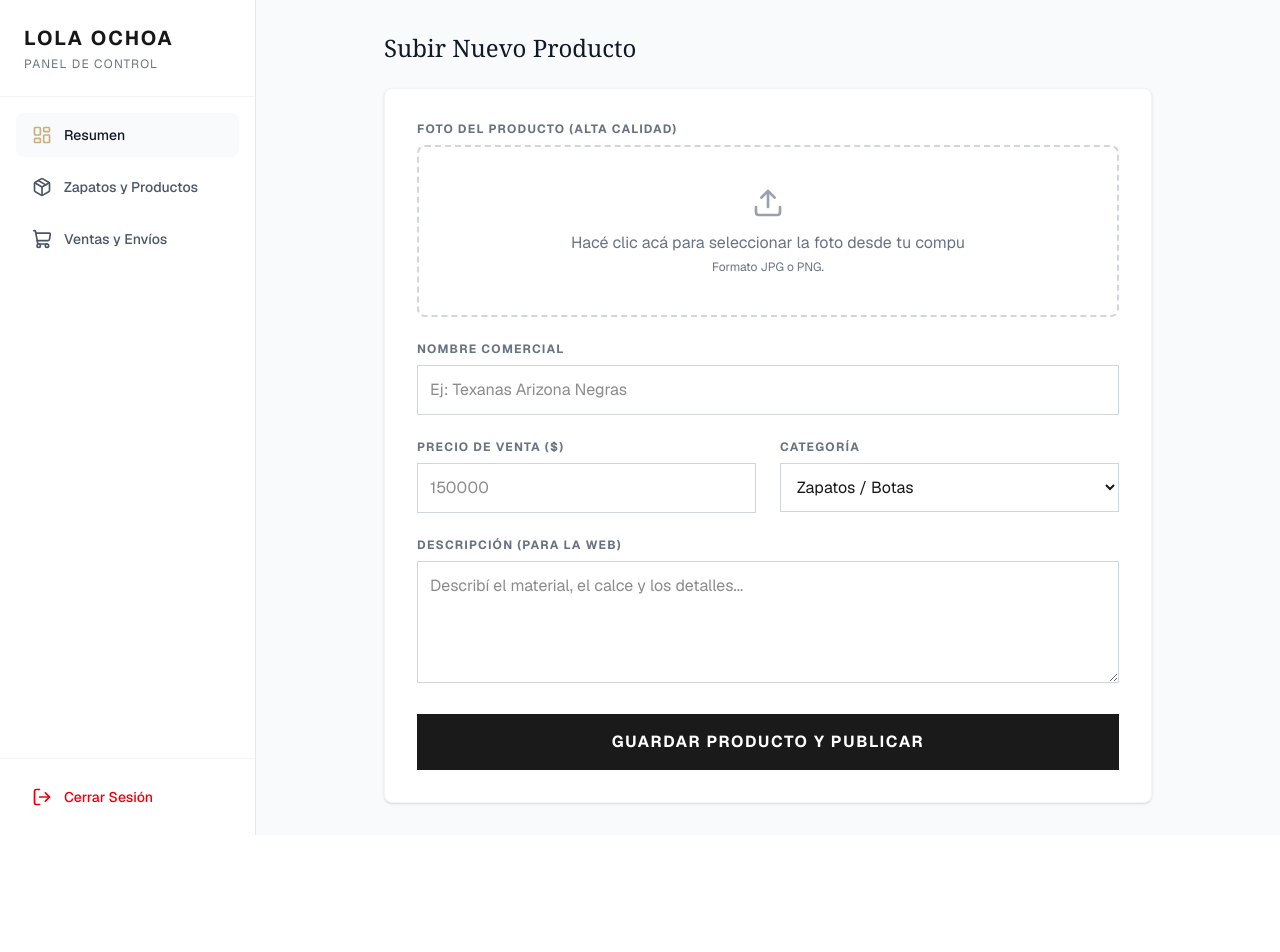
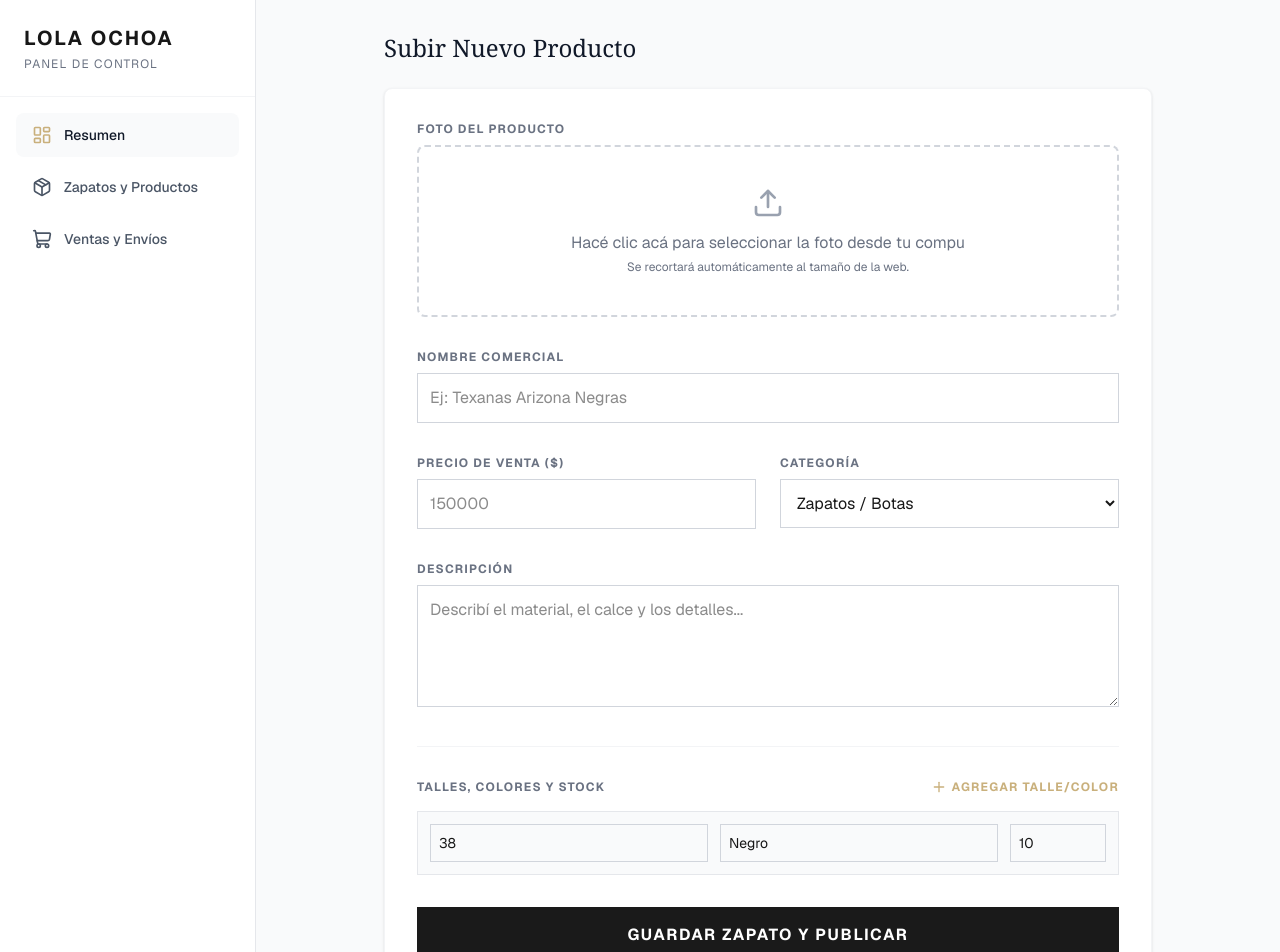
Before and after one commit to SunnyBritez/Lola-Ochoa, a Next.js app: page /admin/products/new in a window 1280 px wide. Shown: the top 952 px of the page. Before the commit the page ends 835 px from the top, so only its background shows below. Built offline with nearby package versions, Linux system fonts and the light colour scheme.

Commit message:
feat: Add variants support for sizes and colors

```diff
--- a/src/app/admin/products/new/page.tsx
+++ b/src/app/admin/products/new/page.tsx
@@ -2,7 +2,7 @@
 
 import { useState } from "react";
 import { useRouter } from "next/navigation";
-import { Upload, Loader2 } from "lucide-react";
+import { Upload, Loader2, Plus, Trash2 } from "lucide-react";
 import type { put } from "@vercel/blob";
 
 export default function NewProductPage() {
@@ -15,8 +15,23 @@ export default function NewProductPage() {
     description: "",
     price: "",
     category: "ZAPATOS",
-    stock: "10",
   });
+
+  const [variants, setVariants] = useState([{ size: "38", color: "Negro", stock: "10" }]);
+
+  const addVariant = () => {
+    setVariants([...variants, { size: "", color: "", stock: "0" }]);
+  };
+
+  const updateVariant = (index: number, field: string, value: string) => {
+    const newVariants = [...variants];
+    newVariants[index] = { ...newVariants[index], [field]: value };
+    setVariants(newVariants);
+  };
+
+  const removeVariant = (index: number) => {
+    setVariants(variants.filter((_, i) => i !== index));
+  };
 
   const handleSubmit = async (e: React.FormEvent) => {
     e.preventDefault();
@@ -25,7 +40,6 @@ export default function NewProductPage() {
     try {
       let imageUrl = null;
 
-      // 1. Upload image to Vercel Blob if selected
       if (file) {
         const response = await fetch(`/api/upload?filename=${file.name}`, {
           method: 'POST',
@@ -35,14 +49,17 @@ export default function NewProductPage() {
         imageUrl = blob.url;
       }
 
-      // 2. Save product to Database
+      // Calcular stock total sumando todas las variantes
+      const totalStock = variants.reduce((acc, curr) => acc + parseInt(curr.stock || "0"), 0);
+
       const res = await fetch("/api/products", {
         method: "POST",
         headers: { "Content-Type": "application/json" },
         body: JSON.stringify({
           ...formData,
           price: parseFloat(formData.price),
-          stock: parseInt(formData.stock),
+          stock: totalStock,
+          variants,
           imageUrl,
         }),
       });
@@ -60,14 +77,14 @@ export default function NewProductPage() {
   };
 
   return (
-    <div className="max-w-3xl mx-auto">
+    <div className="max-w-3xl mx-auto pb-20">
       <h2 className="text-2xl font-serif text-gray-900 mb-6">Subir Nuevo Producto</h2>
 
-      <form onSubmit={handleSubmit} className="bg-white p-8 border border-gray-100 shadow-sm rounded-lg space-y-6">
+      <form onSubmit={handleSubmit} className="bg-white p-8 border border-gray-100 shadow-sm rounded-lg space-y-8">
 
         {/* FOTO */}
         <div>
-          <label className="block text-xs font-bold text-gray-500 uppercase tracking-widest mb-2">Foto del Producto (Alta Calidad)</label>
+          <label className="block text-xs font-bold text-gray-500 uppercase tracking-widest mb-2">Foto del Producto</label>
           <div className="border-2 border-dashed border-gray-300 rounded-lg p-10 text-center hover:bg-gray-50 transition-colors cursor-pointer relative">
             <input
               type="file"
@@ -82,7 +99,7 @@ export default function NewProductPage() {
               <div className="text-gray-500 flex flex-col items-center">
                 <Upload className="w-8 h-8 mb-3 text-gray-400" />
                 <p>Hacé clic acá para seleccionar la foto desde tu compu</p>
-                <p className="text-xs mt-1">Formato JPG o PNG.</p>
+                <p className="text-xs mt-1">Se recortará automáticamente al tamaño de la web.</p>
               </div>
             )}
           </div>
@@ -134,7 +151,7 @@ export default function NewProductPage() {
 
         {/* DESCRIPCION */}
         <div>
-          <label className="block text-xs font-bold text-gray-500 uppercase tracking-widest mb-2">Descripción (Para la web)</label>
+          <label className="block text-xs font-bold text-gray-500 uppercase tracking-widest mb-2">Descripción</label>
           <textarea
             rows={4}
             value={formData.description}
@@ -144,15 +161,66 @@ export default function NewProductPage() {
           ></textarea>
         </div>
 
+        {/* VARIANTES (TALLES Y COLORES) */}
+        <div className="border-t border-gray-100 pt-8">
+          <div className="flex justify-between items-center mb-4">
+            <label className="block text-xs font-bold text-gray-500 uppercase tracking-widest">Talles, Colores y Stock</label>
+            <button
+              type="button"
+              onClick={addVariant}
+              className="text-xs uppercase tracking-widest font-bold text-[#c9b07c] hover:text-black flex items-center gap-1 transition-colors"
+            >
+              <Plus className="w-4 h-4" /> Agregar Talle/Color
+            </button>
+          </div>
+
+          <div className="space-y-3">
+            {variants.map((variant, index) => (
+              <div key={index} className="flex gap-3 items-center bg-gray-50 p-3 border border-gray-200">
+                <input
+                  type="text"
+                  placeholder="Talle (ej: 38)"
+                  required
+                  value={variant.size}
+                  onChange={e => updateVariant(index, 'size', e.target.value)}
+                  className="flex-1 border border-gray-300 p-2 text-sm focus:outline-none focus:border-[#c9b07c]"
+                />
+                <input
+                  type="text"
+                  placeholder="Color (ej: Negro)"
+                  required
+                  value={variant.color}
+                  onChange={e => updateVariant(index, 'color', e.target.value)}
+                  className="flex-1 border border-gray-300 p-2 text-sm focus:outline-none focus:border-[#c9b07c]"
+                />
+                <input
+                  type="number"
+                  placeholder="Stock"
+                  required
+                  min="0"
+                  value={variant.stock}
+                  onChange={e => updateVariant(index, 'stock', e.target.value)}
+                  className="w-24 border border-gray-300 p-2 text-sm focus:outline-none focus:border-[#c9b07c]"
+                />
+                {variants.length > 1 && (
+                  <button type="button" onClick={() => removeVariant(index)} className="text-gray-400 hover:text-red-600 p-2">
+                    <Trash2 className="w-4 h-4" />
+                  </button>
+                )}
+              </div>
+            ))}
+          </div>
+        </div>
+
         <button
           type="submit"
           disabled={loading}
           className="w-full bg-[#1a1a1a] hover:bg-black text-white py-4 font-bold tracking-widest uppercase flex items-center justify-center gap-3 transition-colors disabled:opacity-50"
         >
           {loading ? (
-            <><Loader2 className="w-5 h-5 animate-spin" /> Guardando en Base de Datos...</>
+            <><Loader2 className="w-5 h-5 animate-spin" /> Guardando...</>
           ) : (
-            "Guardar Producto y Publicar"
+            "Guardar Zapato y Publicar"
           )}
         </button>
       </form>
--- a/src/app/api/products/route.ts
+++ b/src/app/api/products/route.ts
@@ -4,7 +4,7 @@ import { prisma } from "@/lib/prisma";
 export async function POST(request: Request) {
   try {
     const body = await request.json();
-    const { name, description, price, category, stock, imageUrl } = body;
+    const { name, description, price, category, stock, variants, imageUrl } = body;
 
     const product = await prisma.product.create({
       data: {
@@ -13,6 +13,7 @@ export async function POST(request: Request) {
         price,
         category,
         stock,
+        variants,
         imageUrl,
       },
     });
```
Also changed, not shown: 1 other file (tests, documents, lock files or other folders).
